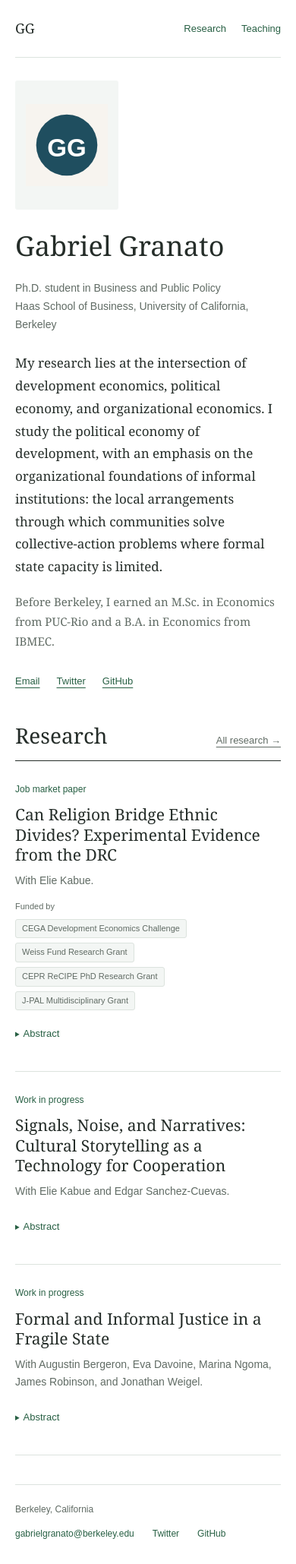
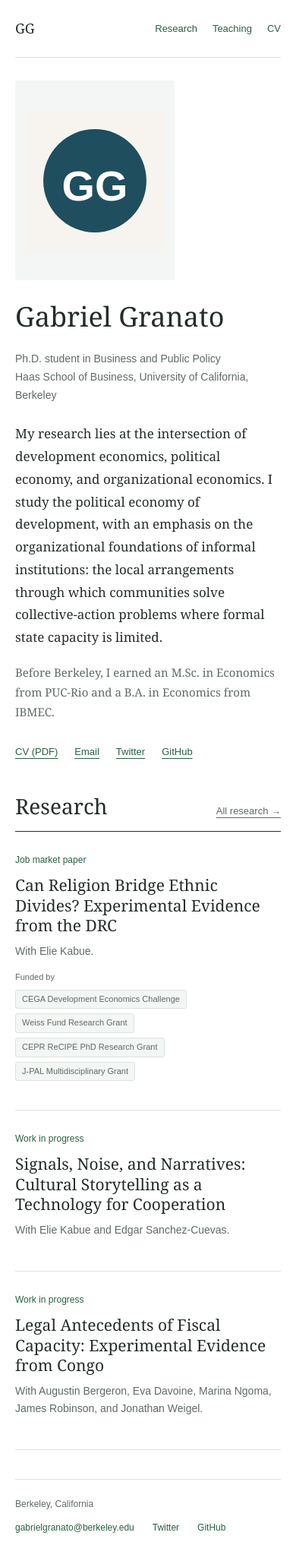
Before and after one commit to gabrielgranato/gabrielgranato.github.io, a Jekyll site: the page built from _pages/about.md, in a window 390 px wide. Shown: the whole page at 76% size. Built offline with Jekyll 4.4.1, drawn with Linux system fonts in a browser that asks for light colours.

Commit message:
Add CV and refine research presentation

```diff
--- a/_data/navigation.yml
+++ b/_data/navigation.yml
@@ -6,3 +6,6 @@
 
   - title: "Teaching"
     url: /teaching/
+
+  - title: "CV"
+    url: /files/gabriel-granato-cv.pdf
--- a/_pages/about.md
+++ b/_pages/about.md
@@ -9,7 +9,7 @@
 ---
 
 <section class="profile-intro">
-  <img class="profile-photo{% if site.author.avatar == 'profile.svg' %} is-placeholder{% endif %}" src="{{ site.author.avatar | prepend: '/images/' | relative_url }}" alt="{% if site.author.avatar == 'profile.svg' %}Gabriel Granato initials{% else %}Gabriel Granato{% endif %}" width="190" height="238">
+  <img class="profile-photo{% if site.author.avatar == 'profile.svg' %} is-placeholder{% endif %}" src="{{ site.author.avatar | prepend: '/images/' | relative_url }}" alt="{% if site.author.avatar == 'profile.svg' %}Gabriel Granato initials{% else %}Gabriel Granato{% endif %}" width="270" height="338">
   <div class="profile-text" markdown="1">
 
 # Gabriel Granato
@@ -20,7 +20,7 @@
 
 <p class="education">Before Berkeley, I earned an M.Sc. in Economics from PUC-Rio and a B.A. in Economics from IBMEC.</p>
 
-<div class="profile-links"><a href="mailto:gabrielgranato@berkeley.edu">Email</a><a href="https://twitter.com/gabrielsgranato">Twitter</a><a href="https://github.com/gabrielgranato">GitHub</a></div>
+<div class="profile-links"><a href="{{ '/files/gabriel-granato-cv.pdf' | relative_url }}">CV (PDF)</a><a href="mailto:gabrielgranato@berkeley.edu">Email</a><a href="https://twitter.com/gabrielsgranato">Twitter</a><a href="https://github.com/gabrielgranato">GitHub</a></div>
 
   </div>
 </section>
--- /dev/null
+++ b/_research/2025-03-01-legal-antecedents-fiscal-capacity.md
@@ -0,0 +1,14 @@
+---
+title: "Legal Antecedents of Fiscal Capacity: Experimental Evidence from Congo"
+collection: research
+category: manuscripts
+permalink: /research/legal-antecedents-fiscal-capacity
+redirect_from:
+  - /research/formal-informal-justice
+  - /research/formal-informal-justice.html
+excerpt: "With Augustin Bergeron, Eva Davoine, Marina Ngoma, James Robinson, and Jonathan Weigel."
+date: 2025-03-01
+order: 3
+status: "Work in progress"
+citation: "Bergeron, Augustin, Eva Davoine, Gabriel Granato, Marina Ngoma, James Robinson, and Jonathan Weigel. \"Legal Antecedents of Fiscal Capacity: Experimental Evidence from Congo.\" Work in progress."
+---
--- a/assets/css/classic.css
+++ b/assets/css/classic.css
@@ -27,8 +27,8 @@
 .classic-site h2 { font-size: 28px; margin: 0 0 20px; }
 .classic-site h3 { font-size: 23px; margin: 0 0 10px; }
 .classic-site p { margin: 0 0 18px; }
-.profile-intro { display: grid; grid-template-columns: 190px minmax(0, 1fr); gap: 42px; align-items: start; padding: 0 0 40px; }
-.profile-photo { display: block; width: 190px; height: 238px; object-fit: cover; border-radius: 3px; background: var(--soft); }
+.profile-intro { display: grid; grid-template-columns: 270px minmax(0, 1fr); gap: 42px; align-items: start; padding: 0 0 40px; }
+.profile-photo { display: block; width: 270px; height: 338px; object-fit: cover; border-radius: 3px; background: var(--soft); }
 .profile-photo.is-placeholder { object-fit: contain; padding: 14px; }
 .profile-text .affiliation { font: 14px/1.7 Arial, sans-serif; color: var(--muted); margin: 0 0 24px; }
 .profile-text .education { color: var(--muted); font-size: 15px; }
@@ -74,14 +74,14 @@
 .site-footer a { text-decoration: none; overflow-wrap: anywhere; }
 .skip-link { position: absolute; top: 10px; left: 10px; padding: 10px; background: #fff; transform: translateY(-160%); }
 .skip-link:focus { transform: none; }
-@media (max-width: 680px) {
+@media (max-width: 760px) {
   .site-header, .site-content, .site-footer { width: calc(100% - 40px); }
-  .site-header { min-height: 76px; gap: 15px; }
+  .site-header { min-height: 76px; gap: 8px 15px; flex-wrap: wrap; padding-block: 12px; }
   .site-name { font-size: 18px; }
   .site-header nav { gap: 20px; font-size: 13px; }
   .site-content { padding-block: 30px 38px; }
   .profile-intro { grid-template-columns: 1fr; gap: 25px; }
-  .profile-photo { width: 136px; height: 170px; }
+  .profile-photo { width: 210px; height: 263px; }
   .classic-site h1 { font-size: 36px; }
   .classic-site h3, .course h2 { font-size: 21px; }
   .classic-site h1, .classic-site h2, .classic-site h3 { overflow-wrap: anywhere; }
```
Also changed, not shown: _layouts/classic-entry.html (+5 -3 lines), _research/2024-03-01-religious-leaders-ethnic-divides.md (+0 -3 lines), _research/2025-01-01-signals-noise-narratives.md (+0 -3 lines), _research/2025-03-01-formal-informal-justice.md (deleted, +0 -14 lines), 1 other file.
